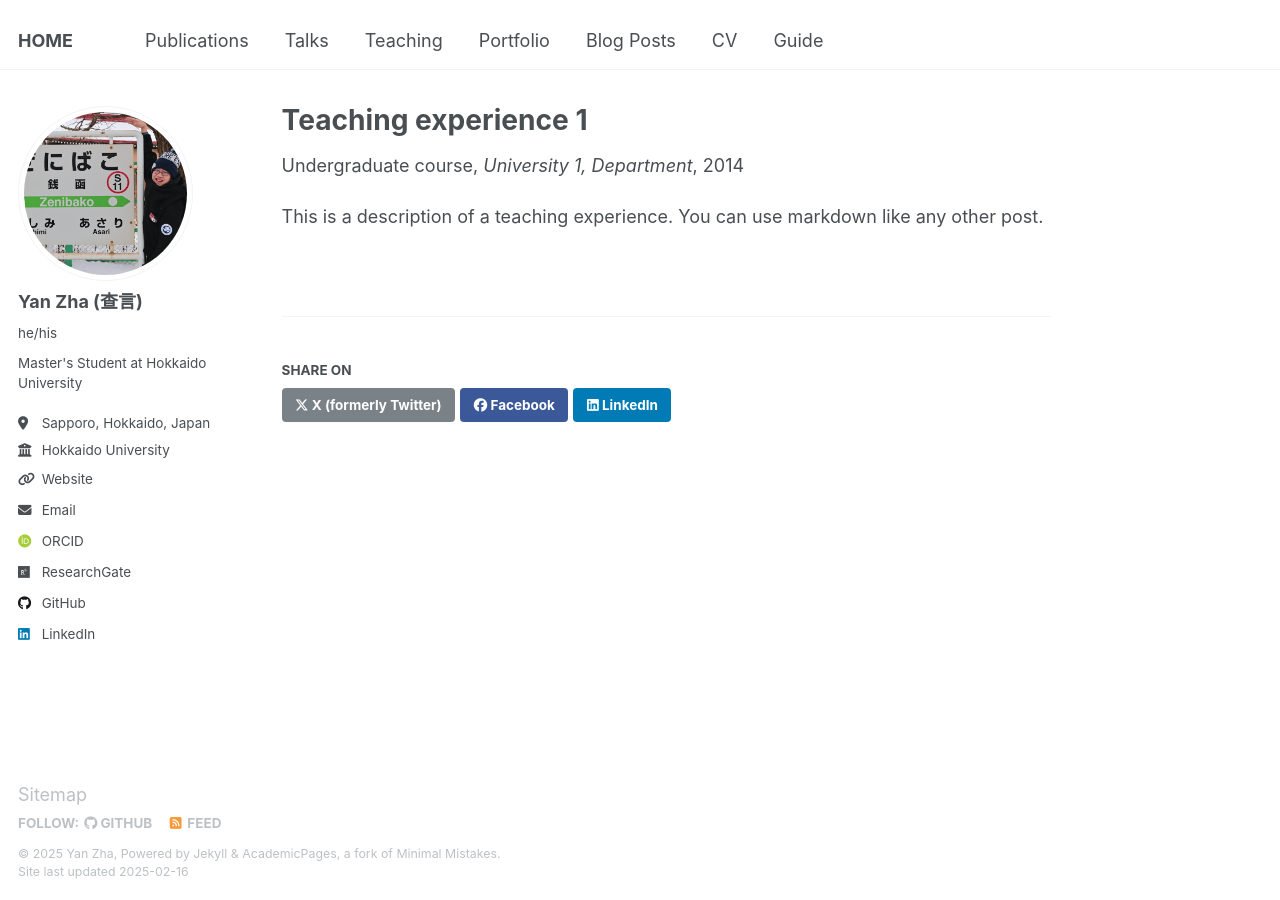
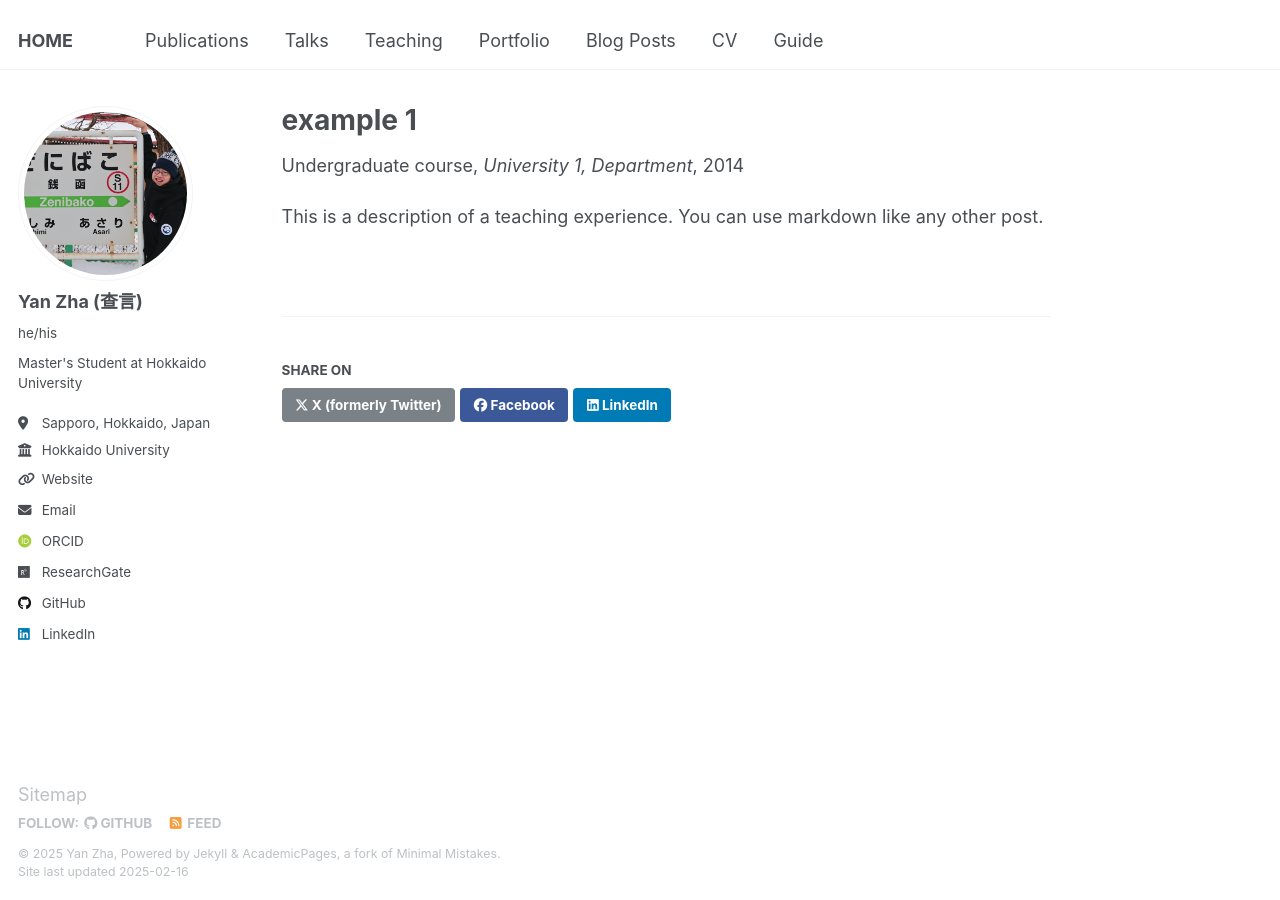
Before and after one commit to yzhacn/yzhacn.github.io, a Jekyll site: the page built from _teaching/2014-spring-teaching-1.md, in a window 1280 px wide. Built offline with Jekyll 4.4.1, drawn with Linux system fonts in a browser that asks for light colours; some web fonts are replaced.

Commit message:
Update 2014-spring-teaching-1.md

```diff
--- a/_teaching/2014-spring-teaching-1.md
+++ b/_teaching/2014-spring-teaching-1.md
@@ -1,5 +1,5 @@
 ---
-title: "Teaching experience 1"
+title: "example 1"
 collection: teaching
 type: "Undergraduate course"
 permalink: /teaching/2014-spring-teaching-1
```
